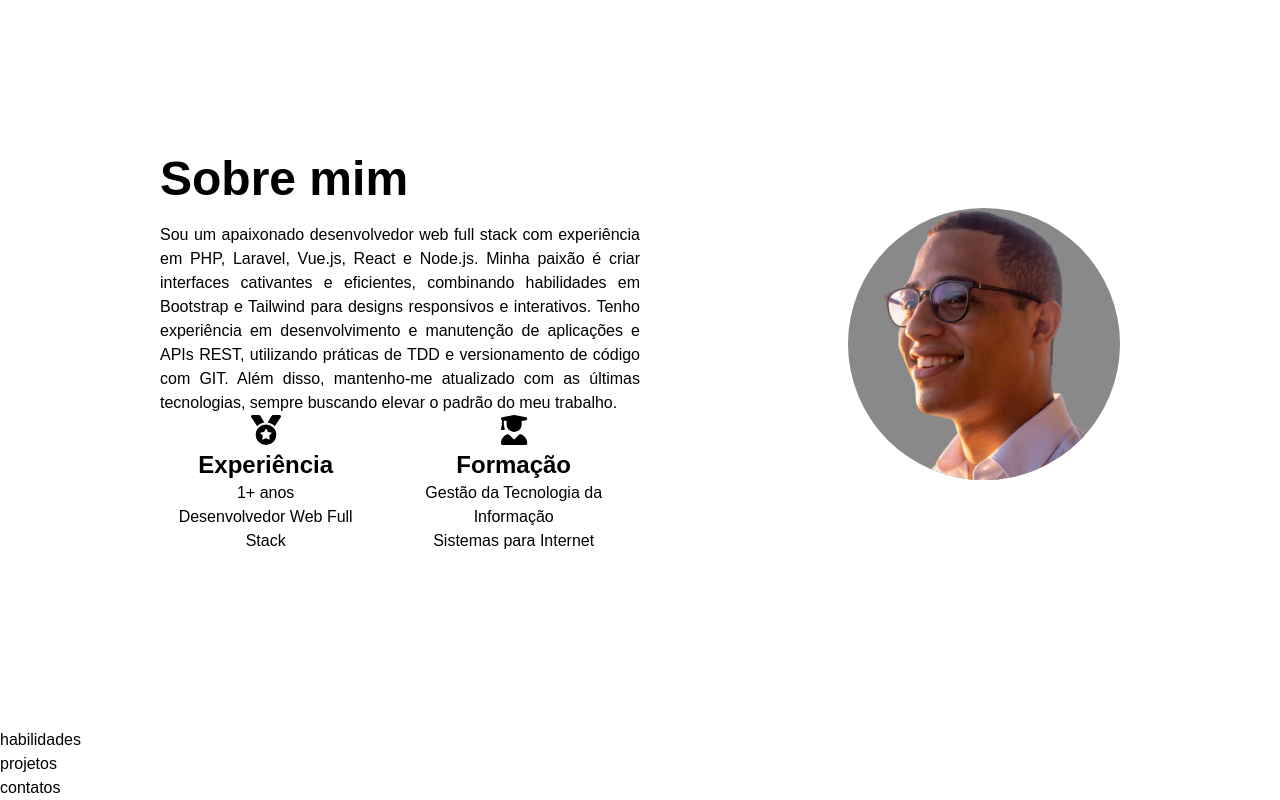
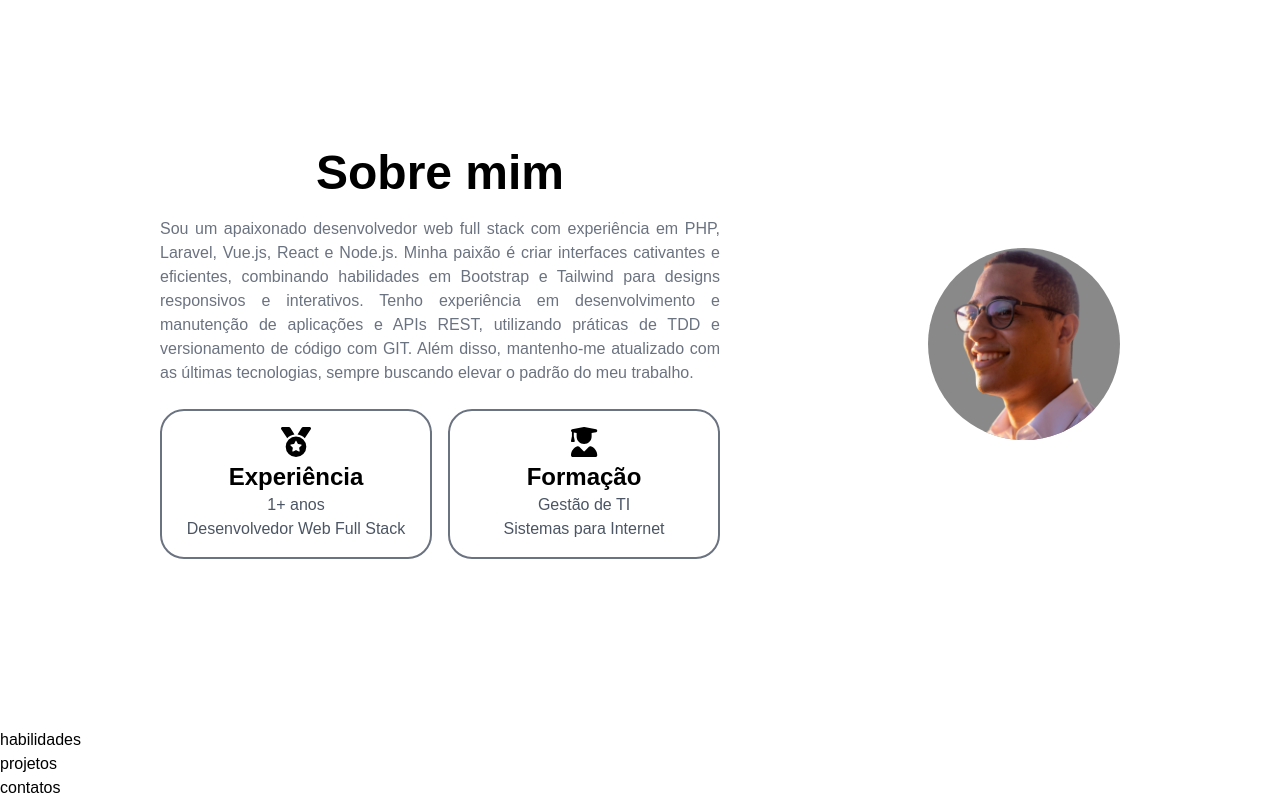
Before and after one commit to Gjss333/Portfolio, a Vue app: page / in a window 1280 px wide. Shown: the part 840-1640 px from the top of the page. Built offline with nearby package versions, Linux system fonts and the light colour scheme.

Commit message:
feat(Style): Stylization of about component

```diff
--- a/src/components/About.vue
+++ b/src/components/About.vue
@@ -1,24 +1,24 @@
 <template>
     <section class="flex justify-center gap-52 items-center h-[96vh] mx-[10rem]">
         <div class="tt">
-            <h1 class="text-5xl py-5 font-extrabold">Sobre mim</h1>
-            <p class="w-[30rem] font-medium text-justify">Sou um apaixonado desenvolvedor web full stack com experiência em PHP, Laravel, Vue.js, React e Node.js. Minha paixão é criar interfaces cativantes e eficientes, combinando habilidades em Bootstrap e Tailwind para designs responsivos e interativos. Tenho experiência em desenvolvimento e manutenção de aplicações e APIs REST, utilizando práticas de TDD e versionamento de código com GIT. Além disso, mantenho-me atualizado com as últimas tecnologias, sempre buscando elevar o padrão do meu trabalho.</p>
+            <h1 class="text-5xl text-center py-5 font-extrabold">Sobre mim</h1>
+            <p class="w-[35rem] font-medium text-justify text-gray-500">Sou um apaixonado desenvolvedor web full stack com experiência em PHP, Laravel, Vue.js, React e Node.js. Minha paixão é criar interfaces cativantes e eficientes, combinando habilidades em Bootstrap e Tailwind para designs responsivos e interativos. Tenho experiência em desenvolvimento e manutenção de aplicações e APIs REST, utilizando práticas de TDD e versionamento de código com GIT. Além disso, mantenho-me atualizado com as últimas tecnologias, sempre buscando elevar o padrão do meu trabalho.</p>
 
-            <div class="flex justify-center text-center gap-4">
+            <div class="flex justify-center text-center gap-4 mt-6">
 
-                <div>
+                <div class="w-[50%] border-double rounded-3xl p-4  border-gray-500 border-2">
                     <font-awesome-icon class="text-3xl" :icon="['fas', 'medal']" />
                     <p class="text-2xl font-bold">Experiência</p>
-                    <p>1+ anos</p>
-                    <p>Desenvolvedor Web Full Stack</p>
+                    <p class="text-gray-600">1+ anos</p>
+                    <p class="text-gray-600">Desenvolvedor Web Full Stack</p>
 
                 </div>
 
-                <div>
+                <div class="w-[50%] border-double rounded-3xl p-4 border-gray-500 border-2">
                     <font-awesome-icon class="text-3xl" :icon="['fas', 'user-graduate']" />
                     <p class="text-2xl font-bold">Formação</p>
-                    <p>Gestão da Tecnologia da Informação</p>
-                    <p>Sistemas para Internet</p>
+                    <p class="text-gray-600">Gestão de TI</p>
+                    <p class="text-gray-600">Sistemas para Internet</p>
                 </div>
             </div>
             <!-- <button class="bg-white border-2 border-black text-black py-3 px-5 rounded-full hover:bg-black hover:text-white">Download CV</button> -->
```
